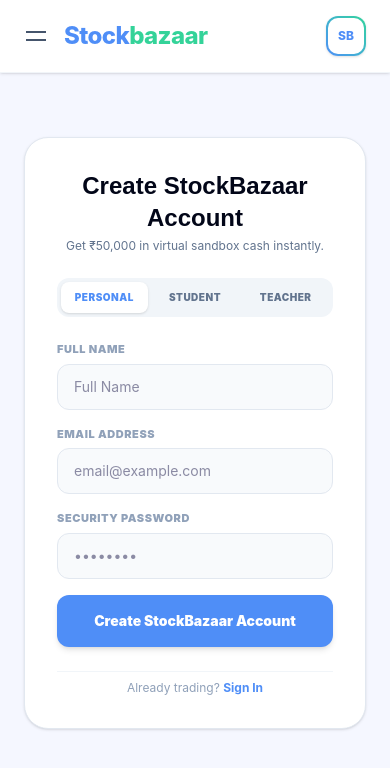
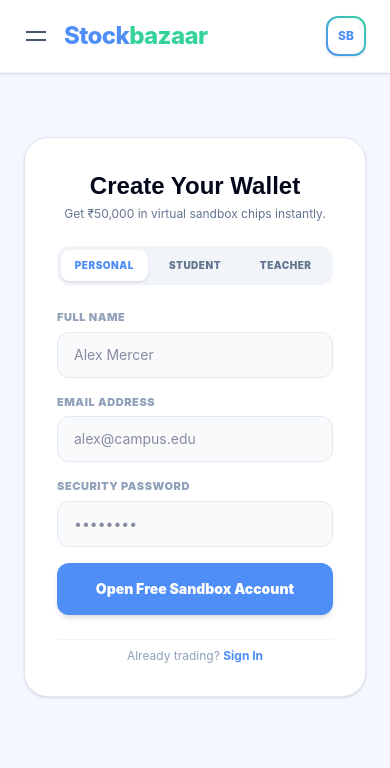
Before and after one commit to Chipkar879/stockbazaar, a Next.js app: page /signup in a window 390 px wide. Shown: the top 768 px of the page. Built offline with nearby package versions, Linux system fonts and the light colour scheme.

Commit message:
feat: unified layout banner with native login routing support

```diff
--- a/app/signup/page.js
+++ b/app/signup/page.js
@@ -1,18 +1,37 @@
 'use client';
-import { useState } from 'react';
+import { useState, useEffect } from 'react';
+import { useSearchParams } from 'next/navigation';
 import Link from 'next/link';
 import Navbar from '@/components/Navbar';
+import { supabase } from '@/lib/supabase';
 
 export default function Signup() {
+  const searchParams = useSearchParams();
+  const [isLogin, setIsLogin] = useState(false);
   const [accountType, setAccountType] = useState('personal');
   const [formData, setFormData] = useState({ name: '', email: '', password: '', schoolCode: '' });
   const [status, setStatus] = useState({ loading: false, message: '', success: false });
+
+  useEffect(() => {
+    setIsLogin(searchParams.get('mode') === 'login');
+  }, [searchParams]);
 
   const handleSubmit = async (e) => {
     e.preventDefault();
     setStatus({ loading: true, message: '', success: false });
 
     try {
+      if (isLogin) {
+        // --- LOGIN ACTION WORKFLOW ---
+        const { error } = await supabase.auth.signInWithPassword({
+          email: formData.email,
+          password: formData.password,
+        });
+        if (error) throw error;
+        setStatus({ loading: false, message: 'Authentication successful! Redirecting...', success: true });
+        window.location.href = '/';
+      } else {
+        // --- SIGNUP REGISTRATION WORKFLOW ---
         const res = await fetch('/api/auth/signup', {
           method: 'POST',
           headers: { 'Content-Type': 'application/json' },
@@ -28,11 +47,8 @@
         const data = await res.json();
         if (!res.ok) throw new Error(data.error || 'Something went wrong');
 
-      setStatus({
-        loading: false,
-        message: 'StockBazaar account active! Check your email for verification link.',
-        success: true
-      });
+        setStatus({ loading: false, message: 'Account active! Verification link sent to email.', success: true });
+      }
     } catch (err) {
       setStatus({ loading: false, message: err.message, success: false });
     }
@@ -45,62 +61,57 @@
       <section className="max-w-md mx-auto px-6 pt-16 pb-12">
         <div className="bg-white border border-slate-200 rounded-3xl p-8 shadow-sm space-y-6">
           <div className="text-center space-y-1">
-            <h1 className="font-poppins font-black text-2xl text-slate-950">Create StockBazaar Account</h1>
-            <p className="text-xs text-slate-500">Get ₹50,000 in virtual sandbox cash instantly.</p>
+            <h1 className="font-poppins font-black text-2xl text-slate-950">
+              {isLogin ? 'Welcome Back' : 'Create Your Wallet'}
+            </h1>
+            <p className="text-xs text-slate-500">
+              {isLogin ? 'Access your live sandbox workspace terminal.' : 'Get ₹50,000 in virtual sandbox chips instantly.'}
+            </p>
           </div>
 
+          {!isLogin && (
             <div className="grid grid-cols-3 gap-1 bg-slate-100 p-1 rounded-xl">
+              {['personal', 'student', 'teacher'].map((type) => (
                 <button
-              type="button"
-              onClick={() => setAccountType('personal')}
-              className={`py-2 text-[10px] font-black uppercase tracking-wider rounded-lg transition-all ${accountType === 'personal' ? 'bg-white text-[#4F8EF7] shadow-sm' : 'text-slate-500 hover:text-slate-800'}`}
+                  key={type} type="button" onClick={() => setAccountType(type)}
+                  className={`py-2 text-[10px] font-black uppercase tracking-wider rounded-lg transition-all ${accountType === type ? 'bg-white text-[#4F8EF7] shadow-sm' : 'text-slate-500 hover:text-slate-800'}`}
                 >
-              Personal
+                  {type}
                 </button>
-            <button
-              type="button"
-              onClick={() => setAccountType('student')}
-              className={`py-2 text-[10px] font-black uppercase tracking-wider rounded-lg transition-all ${accountType === 'student' ? 'bg-white text-[#4F8EF7] shadow-sm' : 'text-slate-500 hover:text-slate-800'}`}
-            >
-              Student
-            </button>
-            <button
-              type="button"
-              onClick={() => setAccountType('teacher')}
-              className={`py-2 text-[10px] font-black uppercase tracking-wider rounded-lg transition-all ${accountType === 'teacher' ? 'bg-white text-[#4F8EF7] shadow-sm' : 'text-slate-500 hover:text-slate-800'}`}
-            >
-              Teacher
-            </button>
+              ))}
             </div>
+          )}
 
           <form onSubmit={handleSubmit} className="space-y-4">
+            {!isLogin && (
               <div>
                 <label className="block text-[11px] font-black uppercase text-slate-400 tracking-wider mb-1.5">Full Name</label>
                 <input
                   type="text" required
                   className="w-full px-4 py-3 bg-slate-50 border border-slate-200 rounded-xl text-sm focus:outline-none focus:border-[#4F8EF7]"
-                placeholder="Full Name"
+                  placeholder="Alex Mercer"
                   onChange={(e) => setFormData({ ...formData, name: e.target.value })}
                 />
               </div>
+            )}
 
             <div>
               <label className="block text-[11px] font-black uppercase text-slate-400 tracking-wider mb-1.5">Email Address</label>
               <input
                 type="email" required
                 className="w-full px-4 py-3 bg-slate-50 border border-slate-200 rounded-xl text-sm focus:outline-none focus:border-[#4F8EF7]"
-                placeholder="email@example.com"
+                placeholder="alex@campus.edu"
                 onChange={(e) => setFormData({ ...formData, email: e.target.value })}
               />
             </div>
 
-            {accountType !== 'personal' && (
+            {!isLogin && accountType !== 'personal' && (
               <div className="animate-fadeInFast">
-                <label className="block text-[11px] font-black uppercase text-slate-400 tracking-wider mb-1.5 text-[#4F8EF7]">Campus Institutional Access Code</label>
+                <label className="block text-[11px] font-black uppercase text-slate-400 tracking-wider mb-1.5 text-[#4F8EF7]">School Access Code</label>
                 <input
                   type="text" required
                   className="w-full px-4 py-3 bg-blue-50/30 border border-blue-100 rounded-xl text-sm focus:outline-none focus:border-[#4F8EF7] font-mono"
-                  placeholder="e.g. CAMPUS-CODE"
+                  placeholder="e.g. CAMPUS-2026"
                   onChange={(e) => setFormData({ ...formData, schoolCode: e.target.value })}
                 />
               </div>
@@ -126,12 +137,16 @@
               type="submit" disabled={status.loading}
               className="w-full py-4 bg-[#4F8EF7] text-white font-poppins font-black rounded-xl text-sm shadow-md hover:bg-[#3b7add] transition-all disabled:opacity-50"
             >
-              {status.loading ? 'Setting up account...' : 'Create StockBazaar Account'}
+              {status.loading ? 'Processing Credentials...' : isLogin ? 'Sign In To Account' : 'Open Free Sandbox Account'}
             </button>
           </form>
 
           <div className="text-center text-xs text-slate-400 pt-2 border-t border-slate-100">
-            Already trading? <Link href="/login" className="text-[#4F8EF7] font-bold hover:underline">Sign In</Link>
+            {isLogin ? (
+              <>New trader? <button onClick={() => window.history.replaceState(null, '', '/signup')} className="text-[#4F8EF7] font-bold hover:underline">Register Here</button></>
+            ) : (
+              <>Already trading? <button onClick={() => window.history.replaceState(null, '', '/signup?mode=login')} className="text-[#4F8EF7] font-bold hover:underline">Sign In</button></>
+            )}
           </div>
         </div>
       </section>
```
Also changed, not shown: app/page.js (+16 -27 lines). Lines whose indentation alone changed are shown as unchanged.
